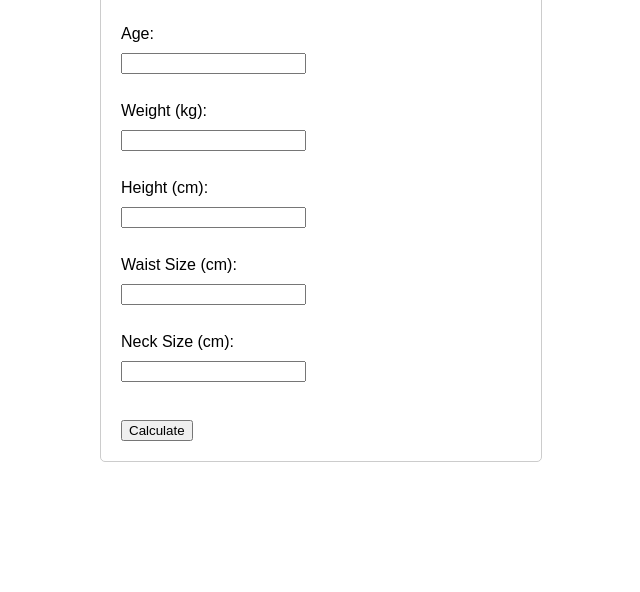
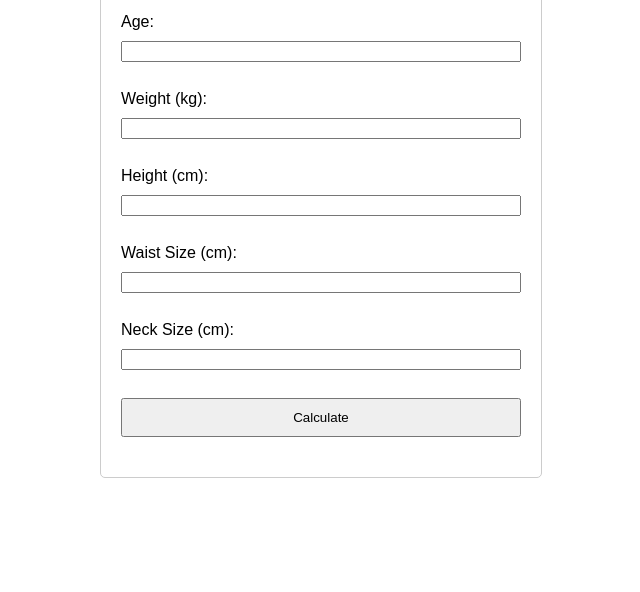
Before and after one commit to amirgorewitz/BMI-Index, a plain HTML site: page index.html in a window 1280 px wide. Shown: the part 208-800 px from the top of the page, without its empty margins (319-959 px from the left). Drawn offline with Linux system fonts and the light colour scheme.

Commit message:
Update styles.css

```diff
--- a/styles.css
+++ b/styles.css
@@ -1,12 +1,10 @@
 body {
     font-family: Arial, sans-serif;
-  margin: 0;
-  padding: 0;
 }
 
 .container {
     max-width: 400px;
-  margin: 20px auto;
+    margin: 0 auto;
     padding: 20px;
     border: 1px solid #ccc;
     border-radius: 5px;
@@ -16,18 +14,21 @@ h1 {
     text-align: center;
 }
 
-label,
-select,
-input {
-  display: block;
+form {
+    display: flex;
+    flex-direction: column;
+}
+
+label, input, select {
     margin-bottom: 10px;
 }
 
 button {
-  margin-top: 10px;
+    padding: 10px 20px;
 }
 
-#results {
+#result {
     margin-top: 20px;
     text-align: center;
+    font-weight: bold;
 }
```
Lines whose indentation alone changed are shown as unchanged.
